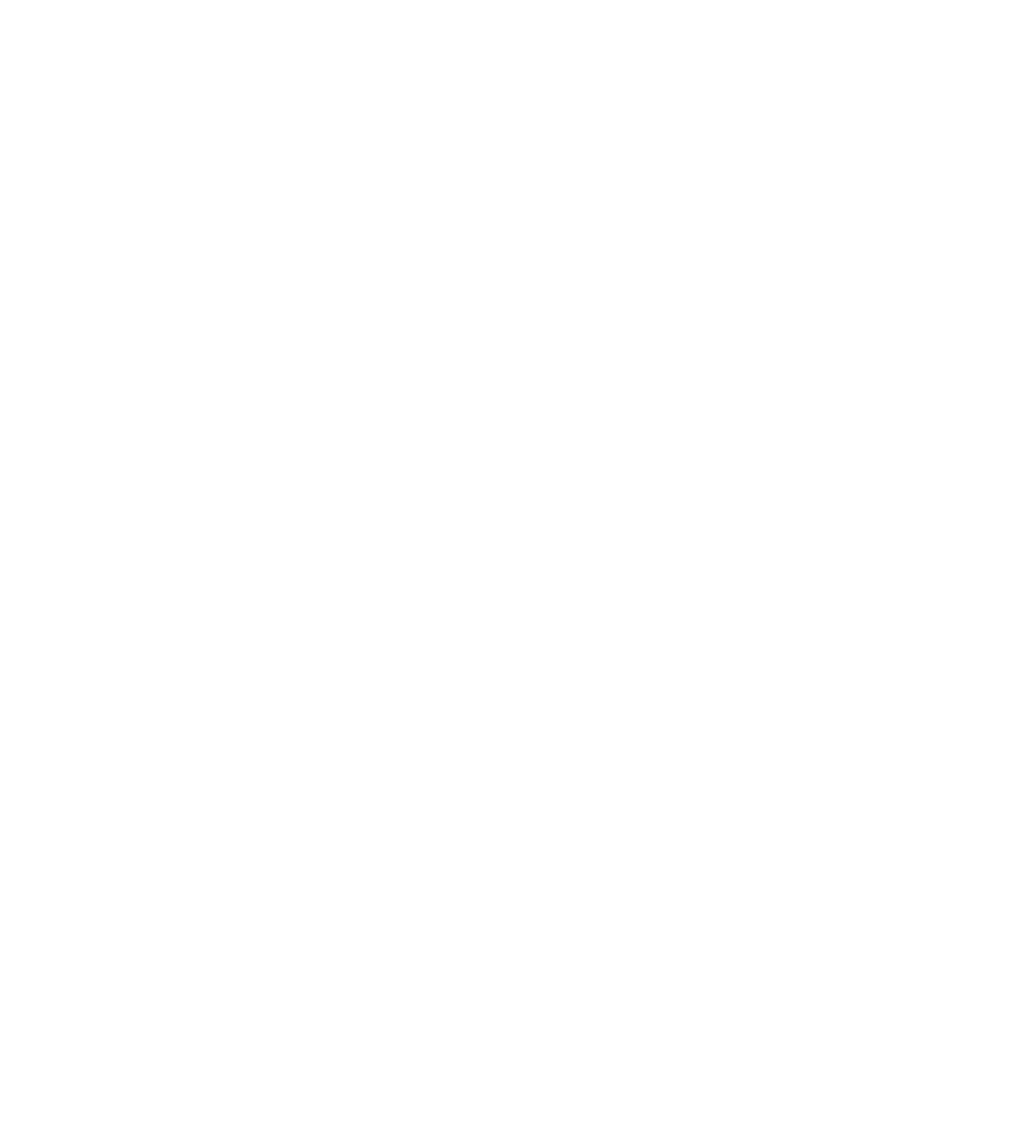
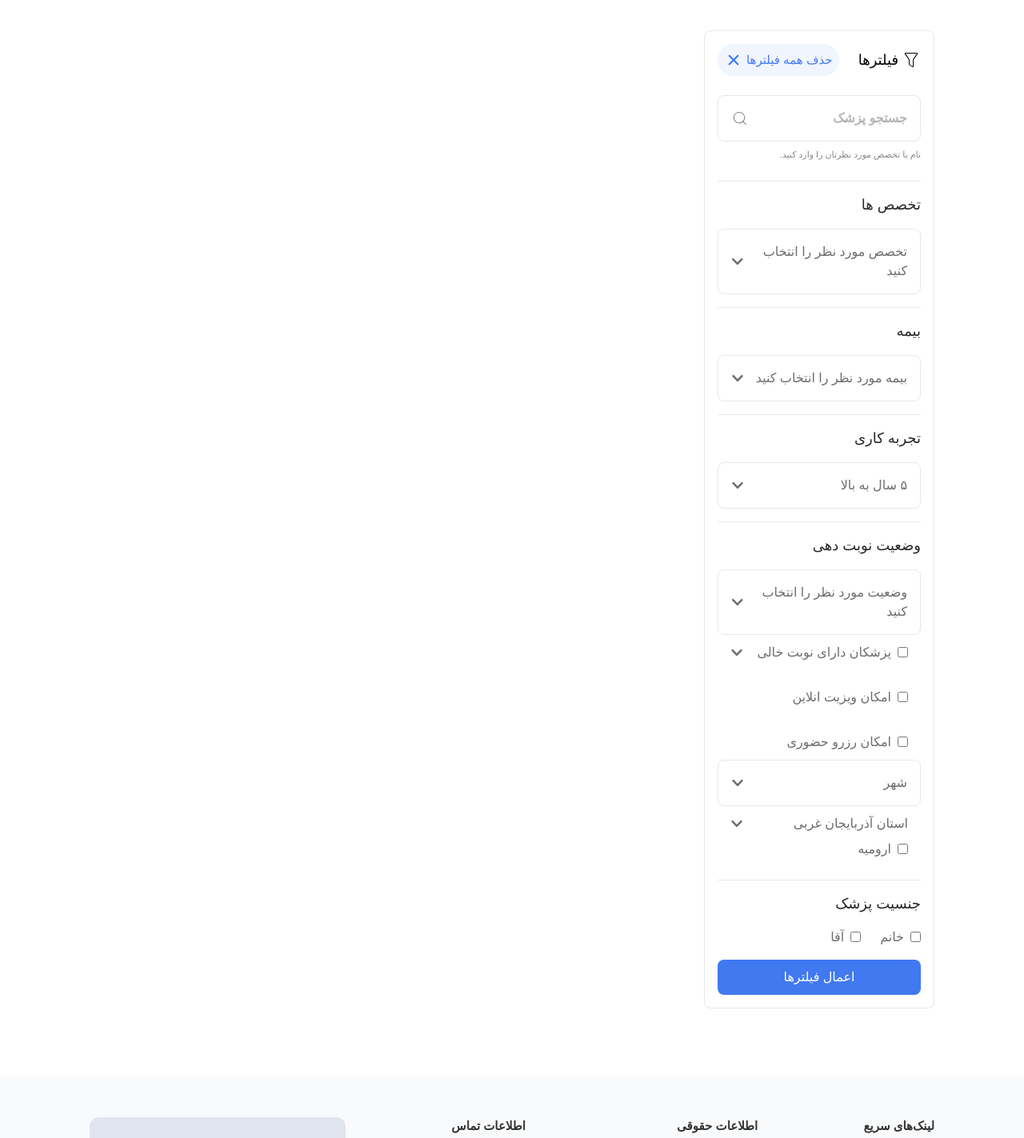
Before and after one commit to M-sahand-dev/Doctor-Appointment, a React (Vite) app: page /doctorList in a window 1280 px wide. Before the commit this address had no page. Shown: the part 394-1817 px from the top of the page at 80% size. Before the commit the page ends 800 px from the top, so only its background shows below. Built offline with nearby package versions, Linux system fonts and the light colour scheme; a web font is replaced by a local one.

Commit message:
Added doctor list page with routing and navigation links.

```diff
--- /dev/null
+++ b/src/components/doctorsListPDP/DoctorList.tsx
@@ -0,0 +1,26 @@
+import type { JSX } from "react";
+import { Filter, Footer, Header, SearchBox } from "../index";
+
+export const DoctorList = (): JSX.Element => {
+  return (
+    // this component doctor list and search page
+    <div className="">
+      <Header />
+      <div className="mx-auto px-28 py-3 max-sm:px-4 mt-20">
+        <SearchBox />
+        <main className="my-10 relative">
+          <div className="">
+            <Filter />
+            <div className="">
+              <nav></nav>
+              <div className=""></div>
+              <div className=""></div>
+              <div className=""></div>
+            </div>
+          </div>
+        </main>
+      </div>
+      <Footer />
+    </div>
+  );
+};
--- /dev/null
+++ b/src/components/doctorsListPDP/Filter.tsx
@@ -0,0 +1,130 @@
+import type { JSX } from "react";
+import { CiFilter, CiSearch } from "react-icons/ci";
+import { FaChevronDown } from "react-icons/fa";
+import { IoClose } from "react-icons/io5";
+
+export const Filter = (): JSX.Element => {
+  return (
+    <div className="p-4 flex flex-col gap-4 bg-white rounded-1xl border border-gray--100 w-72">
+      <div className="flex justify-between items-center">
+        <h4 className="flex items-center gap-1 text-Body-L font-medium text-black">
+          <CiFilter className="w-6 h-6" />
+          فیلترها
+        </h4>
+        <button className="flex items-center gap-1 text-Body-S font-medium bg-blue--50 rounded-4xl p-2 text-blue--500 cursor-pointer">
+          حذف همه فیلترها
+          <IoClose className="w-6 h-6" />
+        </button>
+      </div>
+      <div className="flex flex-col py-2 gap-2">
+        <div className="flex justify-between items-center text-Body-M font-bold text-gray--500 p-4 rounded-1xl border border-gray--100">
+          <input
+            type="text"
+            placeholder="جستجو پزشک"
+            className="w-full outline-hidden"
+          />
+          <CiSearch className="w-6 h-6" />
+        </div>
+        <span className="text-Captions-M text-gray--400">
+          نام یا تخصص مورد نظرتان را وارد کنید.
+        </span>
+      </div>
+      <div className="flex flex-col">
+        <div className="w-full h-px bg-gray--100"></div>
+        <div className="">
+          <h5 className="font-medium text-Body-L py-4 text-gray--950">
+            تخصص ها
+          </h5>
+          <div className="flex text-gray--500 rounded-1xl border border-gray--100  p-4 justify-between items-center">
+            <p>تخصص مورد نظر را انتخاب کنید</p>
+            <FaChevronDown />
+          </div>
+        </div>
+        <div className="w-full h-px bg-gray--100 my-4"></div>
+        <div className="">
+          <h5 className="font-medium text-Body-L pb-4 text-gray--950">بیمه</h5>
+          <div className="flex text-gray--500 rounded-1xl border border-gray--100  p-4 justify-between items-center">
+            <p>بیمه مورد نظر را انتخاب کنید</p>
+            <FaChevronDown />
+          </div>
+        </div>
+        <div className="w-full h-px bg-gray--100 my-4"></div>
+        <div className="">
+          <h5 className="font-medium text-Body-L pb-4 text-gray--950">
+            تجربه کاری{" "}
+          </h5>
+          <div className="flex text-gray--500 rounded-1xl border border-gray--100  p-4 justify-between items-center">
+            <p>۵ سال به بالا</p>
+            <FaChevronDown />
+          </div>
+        </div>
+        <div className="w-full h-px bg-gray--100 my-4"></div>
+        <div className="">
+          <div className="">
+            <h5 className="font-medium text-Body-L pb-4 text-gray--950">
+              وضعیت نوبت دهی
+            </h5>
+            <div className="flex text-gray--500 rounded-1xl border border-gray--100  p-4 justify-between items-center">
+              <p>وضعیت مورد نظر را انتخاب کنید</p>
+              <FaChevronDown />
+            </div>
+          </div>
+          <div className="flex flex-col gap-y-8 gap-x-16 px-4 py-2.5 *:flex *:items-center *:gap-2 text-gray--500">
+            <div className="">
+              <input type="checkbox" name="" id="" />
+              <div className="flex justify-between w-full items-center">
+                <p>پزشکان دارای نوبت خالی</p>
+                <FaChevronDown />
+              </div>
+            </div>
+            <div className="">
+              <input type="checkbox" name="" id="" />
+              <p>امکان ویزیت انلاین</p>
+            </div>
+            <div className="">
+              <input type="checkbox" name="" id="" />
+              <p>امکان رزرو حضوری</p>
+            </div>
+          </div>
+          <div className="flex text-gray--500 rounded-1xl border border-gray--100  p-4 justify-between items-center py-4">
+            <p>شهر</p>
+            <FaChevronDown />
+          </div>
+          <div className="text-gray--500 px-4 py-2.5">
+            <div className="flex flex-col gap-2 *:flex *:items-center *:gap-2">
+              <div className=" justify-between">
+                <p>استان آذربایجان غربی</p>
+                <FaChevronDown />
+              </div>
+              <div className="">
+                <input type="checkbox" name="" id="" />
+                <label htmlFor="">ارومیه</label>
+              </div>
+            </div>
+          </div>
+        </div>
+        <div className="w-full h-px bg-gray--100 my-4"></div>
+        <div className="">
+          <h5 className="font-medium text-Body-L pb-4 text-gray--950">
+            جنسیت پزشک
+          </h5>
+          <div className="flex *:flex items-center *:items-center gap-6 *:gap-2 text-gray--500">
+            <div className="">
+              <input type="checkbox" name="" id="" />
+              <label htmlFor="">خانم</label>
+            </div>
+            <div className="">
+              <input type="checkbox" name="" id="" />
+              <label htmlFor="">آقا</label>
+            </div>
+          </div>
+        </div>
+      </div>
+      <button
+        type="button"
+        className="p-2.5 grid place-items-center text-white bg-blue--500 rounded-1xl">
+        اعمال فیلترها
+      </button>
+    </div>
+  );
+};
--- /dev/null
+++ b/src/components/doctorsListPDP/index.ts
@@ -0,0 +1,2 @@
+export * from "./DoctorList";
+export * from "./Filter";
--- a/src/components/home-page-(landing)/hero-Section/HeroSection.tsx
+++ b/src/components/home-page-(landing)/hero-Section/HeroSection.tsx
@@ -41,7 +41,7 @@
       <div className="mt-6">
         <Benefits />
       </div>
-      <Link to={"/"} className="mt-6">
+      <Link to={"/doctorList"} className="mt-6">
         <SearchBox />
       </Link>
     </section>
--- a/src/components/index.ts
+++ b/src/components/index.ts
@@ -5,3 +5,4 @@
 export * from "./ui";
 export * from "./faq";
 export * from "./aboutUs";
+export * from "./doctorsListPDP";
--- a/src/constant/data.ts
+++ b/src/constant/data.ts
@@ -20,7 +20,7 @@
   {
     id: 1,
     title: "لیست پزشکان",
-    to: "/",
+    to: "/doctorList",
   },
   {
     id: 2,
--- a/src/main.tsx
+++ b/src/main.tsx
@@ -3,7 +3,7 @@
 import "./index.css";
 import App from "./App.tsx";
 import { BrowserRouter, Route, Routes } from "react-router-dom";
-import { AboutUs, FAQ, LandingPage } from "./components";
+import { AboutUs, DoctorList, FAQ, LandingPage } from "./components";
 
 createRoot(document.getElementById("root")!).render(
   <StrictMode>
@@ -13,6 +13,7 @@
           <Route index element={<LandingPage />} />
           <Route path="/FAQ" element={<FAQ />} />
           <Route path="/aboutUs" element={<AboutUs />} />
+          <Route path="/doctorList" element={<DoctorList />} />
         </Route>
       </Routes>
     </BrowserRouter>
```
